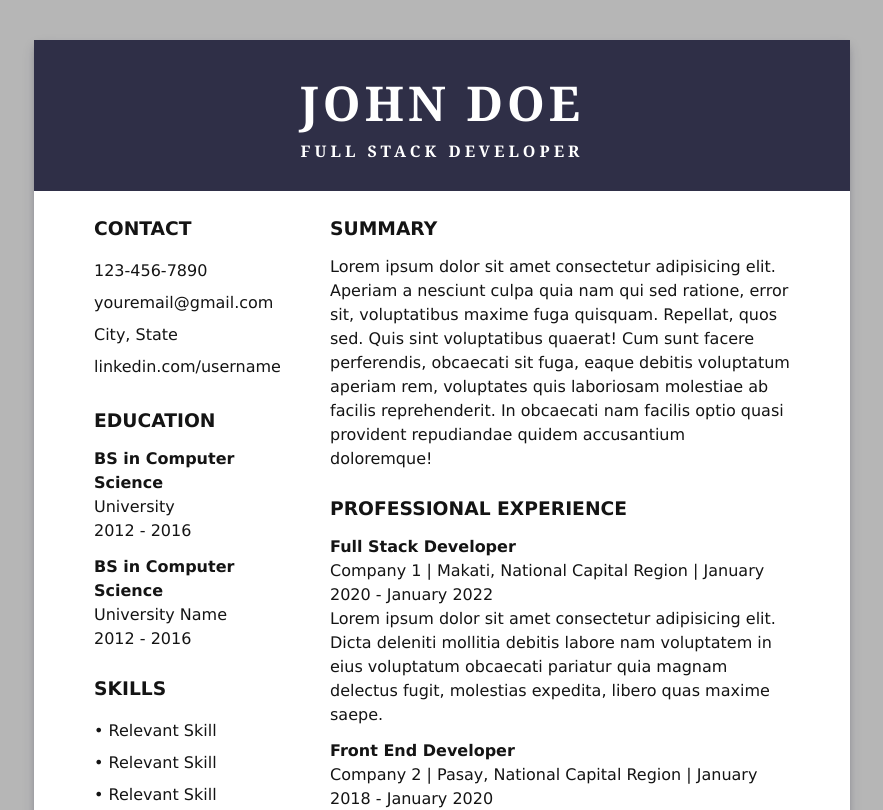
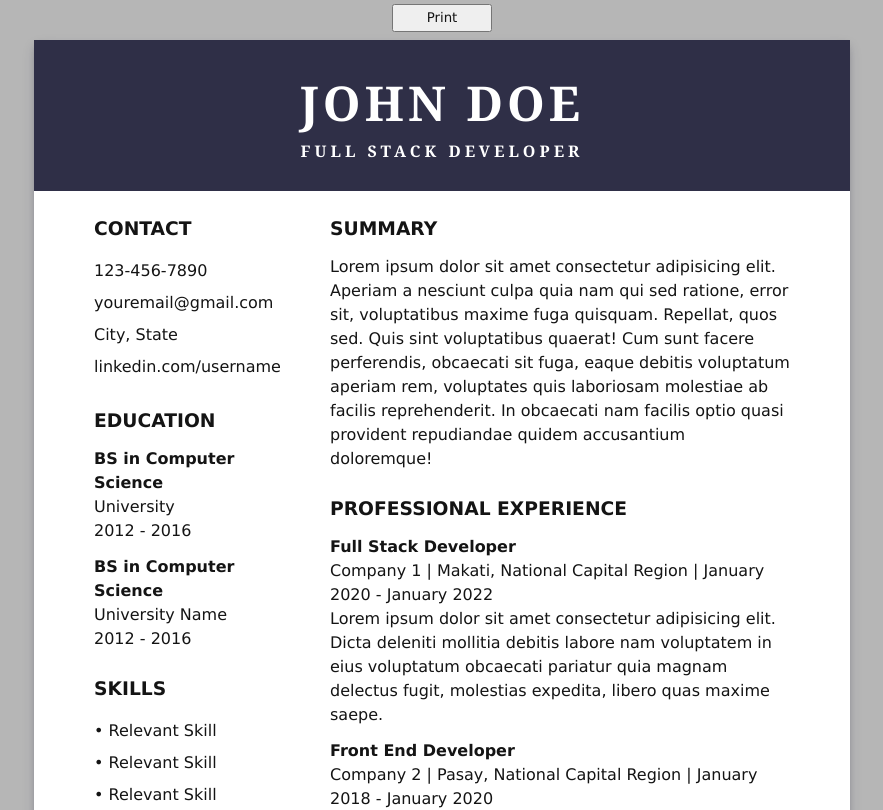
Before and after one commit to ivananora/cv-app, a React (Create React App) app: page / in a window 1280 px wide. Shown: the top 810 px of the page, without its empty margins (198-1081 px from the left). Built offline with nearby package versions, Linux system fonts and the light colour scheme.

Commit message:
added print button

```diff
--- a/package.json
+++ b/package.json
@@ -9,6 +9,7 @@
     "react": "^18.2.0",
     "react-dom": "^18.2.0",
     "react-scripts": "5.0.1",
+    "react-to-print": "^2.14.7",
     "uniqid": "^5.4.0",
     "web-vitals": "^2.1.4"
   },
--- a/src/App.js
+++ b/src/App.js
@@ -1,17 +1,30 @@
-import React from 'react';
+import React, { Component } from 'react';
 import './styles/Style.css';
 import Header from './components/Header';
 import MainContent from './components/MainContent';
 import SideContent from './components/SideContent';
+import ReactToPrint from 'react-to-print';
 
-function App() {
-  return (
-    <div className='App'>
-      <Header />
-      <MainContent />
-      <SideContent />
-    </div>
-  )
+
+class App extends Component {
+  render() {
+    return(
+      <div className='app-container'>
+        <ReactToPrint
+          id='print-btn'
+          trigger={() => {
+            return <button>Print</button>
+          }}
+          content={() => this.componentRef}
+        />
+        <div className='App' ref={el=>(this.componentRef = el)}>
+          <Header />
+          <MainContent />
+          <SideContent />
+        </div>
+      </div>
+    )
+  }
 }
 
 export default App;
--- a/src/styles/Style.css
+++ b/src/styles/Style.css
@@ -46,13 +46,22 @@ h3, .individual-job, .individual-education {
     margin-bottom: 12px;
 }
 
+.app-container {
+    display: flex;
+    flex-direction: column;
+    align-items: center;
+    justify-content: space-around;
+    height: 1100px;
+    text-align: center;
+}
+
 .App {
     display: grid;
     grid-template-columns: repeat(3, 1fr);
     grid-template-rows: repeat(7, 1fr);
     width: 816px;
     height: 1056px;
-    margin: 40px 0;
+    text-align: left;
     background-color: white;
     box-shadow: rgba(50, 50, 93, 0.25) 0px 6px 12px -2px, rgba(0, 0, 0, 0.3) 0px 3px 7px -3px;
 }
```
Also changed, not shown: 1 other file (tests, documents, lock files or other folders).
